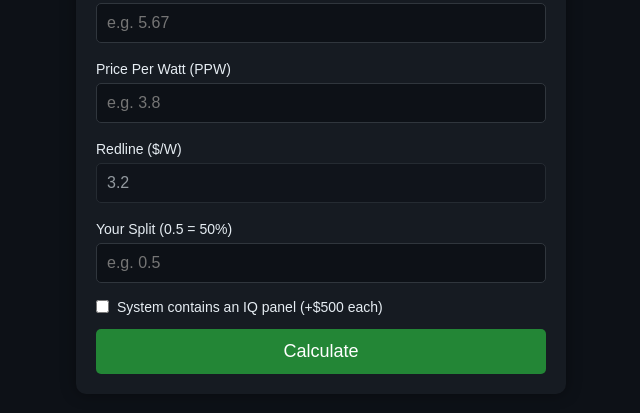
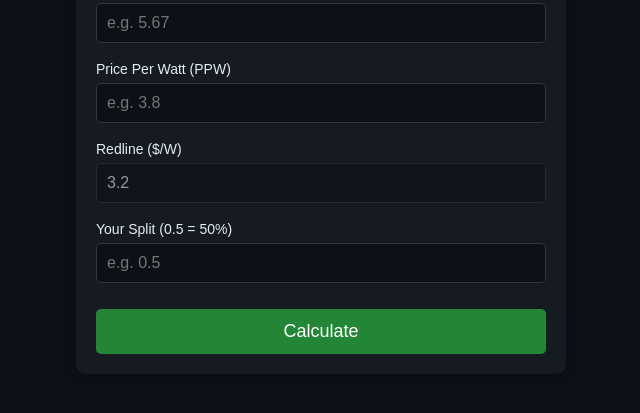
Before and after one commit to halo4dog1-dot/Solar-commission-calculator, a plain HTML site: page index.html in a window 1280 px wide. Shown: the part 107-520 px from the top of the page, without its empty margins (319-959 px from the left). Drawn offline with Linux system fonts and the light colour scheme.

Commit message:
Update index.html

```diff
--- a/index.html
+++ b/index.html
@@ -42,17 +42,6 @@
     input[readonly] {
         opacity: 0.6;
     }
-    .checkbox-row {
-        display: flex;
-        align-items: center;
-        margin-top: 4px;
-        gap: 8px;
-        font-size: 14px;
-    }
-    .checkbox-row input[type="checkbox"] {
-        width: auto;
-        margin: 0;
-    }
     button {
         width: 100%;
         background: #238636;
@@ -96,16 +85,10 @@
     <input type="number" id="ppw" placeholder="e.g. 3.8" step="0.01">
 
     <label>Redline ($/W)</label>
-    <!-- Locked redline at 3.2 -->
     <input type="number" id="redline" value="3.2" readonly>
 
     <label>Your Split (0.5 = 50%)</label>
     <input type="number" id="split" placeholder="e.g. 0.5" step="0.01">
-
-    <div class="checkbox-row">
-        <input type="checkbox" id="iqPanel">
-        <span>System contains an IQ panel (+$500 each)</span>
-    </div>
 
     <button onclick="calculate()">Calculate</button>
 
@@ -126,7 +109,6 @@ function calculate() {
     var ppw = parseFloat(document.getElementById("ppw").value);
     var redline = 3.2; // permanently locked
     var split = parseFloat(document.getElementById("split").value);
-    var iqPanel = document.getElementById("iqPanel").checked;
 
     if (isNaN(size) || isNaN(ppw) || isNaN(split)) {
         alert("Please fill in system size, PPW, and split (use decimals like 3.8).");
@@ -147,13 +129,6 @@ function calculate() {
         if (myCommission < 500) myCommission = 500;
         if (closerCommission < 500) closerCommission = 500;
         noteMessages.push("Minimum commission size is $500 for both closer and setter.");
-    }
-
-    // IQ panel bonus
-    if (iqPanel) {
-        myCommission += 500;
-        closerCommission += 500;
-        noteMessages.push("IQ panel bonus applied: +$500 each.");
     }
 
     document.getElementById("totalPrice").innerText =
```
